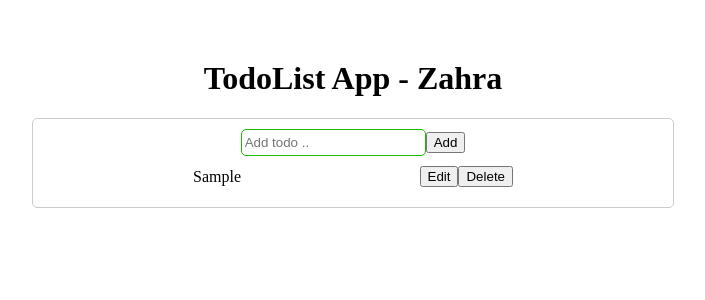
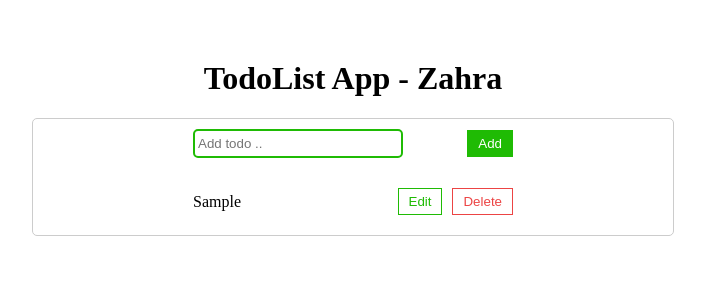
Before and after one commit to zarbabi/TodoList, a React (Create React App) app: page / in a window 1280 px wide. Both pictures are taken after typing "Sample" into the empty fields and a click on the button "Add". Shown: the top 300 px of the page, without its empty margins (305-1010 px from the left). Built offline with nearby package versions, Linux system fonts and the light colour scheme.

Commit message:
improve-todo-style

```diff
--- a/src/App.css
+++ b/src/App.css
@@ -42,8 +42,43 @@ input {
   border-radius: 5px;
   padding: 5px 3px;
   outline: none;
+  width: 200px;
 }
 
 input:focus {
+  border: 2px solid rgb(31, 187, 4);
+}
+
+.formControl {
+  display: flex;
+  align-items: center;
+  justify-content: space-between;
+  width: 20rem;
+  margin-bottom: 20px;
+}
+
+.btn {
+  color: rgb(31, 187, 4);
+  background-color: #fff;
   border: 1px solid rgb(31, 187, 4);
+  border: radius 5px;
+  outline: none;
+  padding: 5px 10px;
+  cursor: pointer;
 }
+
+.remove {
+  color: rgb(236, 68, 68);
+  border: 1px solid rgb(236, 68, 68);
+  margin-left: 10px;
+}
+
+.addTodo {
+  color: #fff;
+  background-color: rgb(31, 187, 4);
+}
+
+
+updateTodo{
+  background-color:rgb(33, 218, 0);
+}
--- a/src/component/Todo.js
+++ b/src/component/Todo.js
@@ -5,8 +5,12 @@ const Todo = ({ todo, onComplete, onDelete, onEdit }) => {
         {todo.text}
       </div>
       <div>
-        <button onClick={onEdit}>Edit</button>
-        <button onClick={onDelete}>Delete</button>
+        <button className="btn" onClick={onEdit}>
+          Edit
+        </button>
+        <button className="btn remove" onClick={onDelete}>
+          Delete
+        </button>
       </div>
     </div>
   );
--- a/src/component/TodoForm.js
+++ b/src/component/TodoForm.js
@@ -26,6 +26,7 @@ const TodoForm = (props) => {
 
   return (
     <form onSubmit={submitHandler}>
+      <div className="formControl">
         <input
           type="text"
           value={input}
@@ -33,7 +34,13 @@ const TodoForm = (props) => {
           placeholder={props.edit ? "Update Todo ..." : "Add todo .."}
           ref={inputRef}
         />
-      <button type="submit">{props.edit ? "Update" : "Add"}</button>
+        <button
+          className={`btn ${props.edit ? "updateTodo" : "addTodo"}`}
+          type="submit"
+        >
+          {props.edit ? "Update" : "Add"}
+        </button>
+      </div>
     </form>
   );
 };
```
Lines whose indentation alone changed are shown as unchanged.
